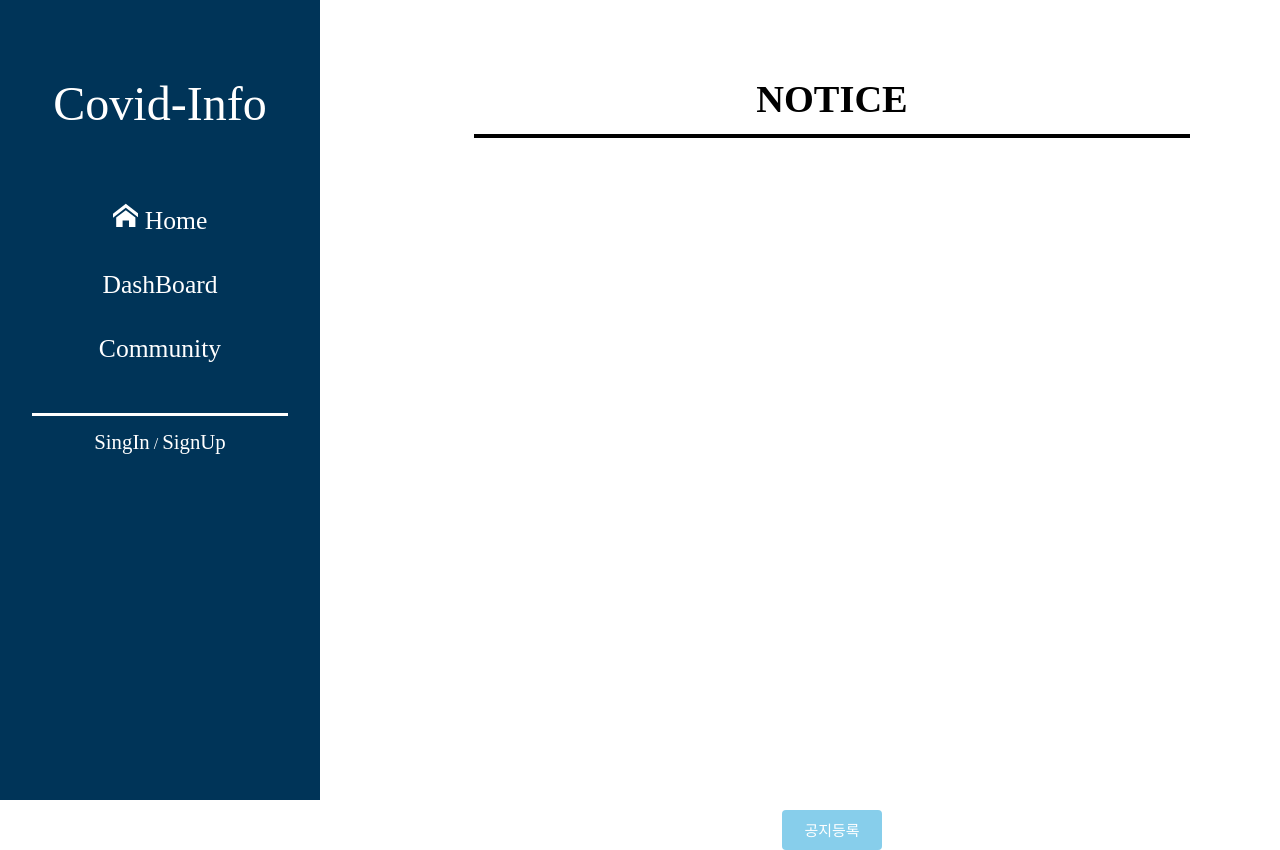
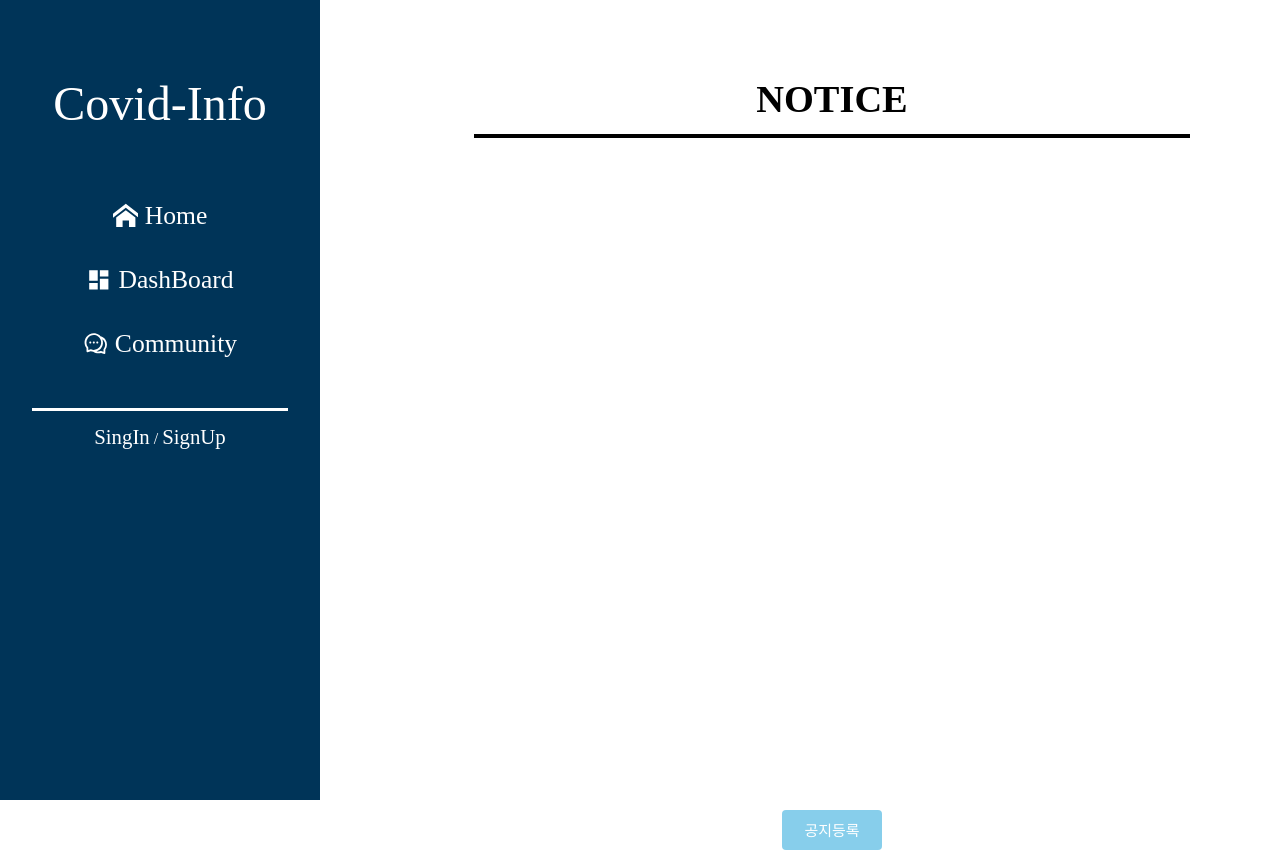
Before and after one commit to JEONGHWANMIN/corona-info, a React (Create React App) app: page / in a window 1280 px wide. Built offline with nearby package versions, Linux system fonts and the light colour scheme.

Commit message:
Nav add icons

```diff
--- a/src/App.tsx
+++ b/src/App.tsx
@@ -1,22 +1,22 @@
-import { BrowserRouter, Routes, Route } from 'react-router-dom';
-import { Reset } from 'styled-reset';
-import Dashboard from './pages/Dashboard';
-import Community from './pages/Community';
-import Home from './pages/Home';
-import SignUp from './pages/SignUp';
-import SignIn from './pages/SignIn';
+import { BrowserRouter, Routes, Route } from "react-router-dom";
+import { Reset } from "styled-reset";
+import Dashboard from "./pages/Dashboard";
+import Community from "./pages/Community";
+import Home from "./pages/Home";
+import SignUp from "./pages/SignUp";
+import SignIn from "./pages/SignIn";
 
 function App() {
 	return (
-    <div className='App'>
+		<div className="App">
 			<Reset />
 			<BrowserRouter>
 				<Routes>
-          <Route path='/' element={<Home />} />
-          <Route path='/comunity' element={<Community />} />
-          <Route path='/chart' element={<Dashboard />} />
-          <Route path='/sign-up' element={<SignUp />} />
-          <Route path='/sign-in' element={<SignIn />} />
+					<Route path="/" element={<Home />} />
+					<Route path="/comunity" element={<Community />} />
+					<Route path="/dashboard" element={<Dashboard />} />
+					<Route path="/sign-up" element={<SignUp />} />
+					<Route path="/sign-in" element={<SignIn />} />
 				</Routes>
 			</BrowserRouter>
 		</div>
--- a/src/components/Nav/Nav.styled.ts
+++ b/src/components/Nav/Nav.styled.ts
@@ -1,4 +1,4 @@
-import styled from 'styled-components';
+import styled from "styled-components";
 
 export const NavBoxWrapper = styled.div`
 	background-color: #003458;
@@ -33,6 +33,8 @@ export const NavMenu = styled.ul`
 	li > h3 > a {
 		color: #fff;
 		font-size: 1.6rem;
+		display: flex;
+		justify-content: center;
 	}
 
 	& > li:hover {
--- a/src/components/Nav/index.tsx
+++ b/src/components/Nav/index.tsx
@@ -2,7 +2,8 @@ import React from "react";
 import { Link } from "react-router-dom";
 import { Auth, NavBoxWrapper, NavMenu } from "./Nav.styled";
 import { ImHome } from "react-icons/im";
-
+import { MdDashboard } from "react-icons/md";
+import { AiOutlineComment } from "react-icons/ai";
 function index() {
 	return (
 		<>
@@ -14,18 +15,25 @@ function index() {
 					<li>
 						<h3>
 							<Link to={"/"}>
-								<ImHome /> Home
+								<ImHome />
+								&nbsp;Home
 							</Link>
 						</h3>
 					</li>
 					<li>
 						<h3>
-							<Link to={"/chart"}>DashBoard</Link>
+							<Link to={"/dashboard"}>
+								<MdDashboard />
+								&nbsp;DashBoard
+							</Link>
 						</h3>
 					</li>
 					<li>
 						<h3>
-							<Link to={"/comunity"}>Community</Link>
+							<Link to={"/comunity"}>
+								<AiOutlineComment />
+								&nbsp;Community
+							</Link>
 						</h3>
 					</li>
 				</NavMenu>
```
Lines whose indentation alone changed are shown as unchanged.
